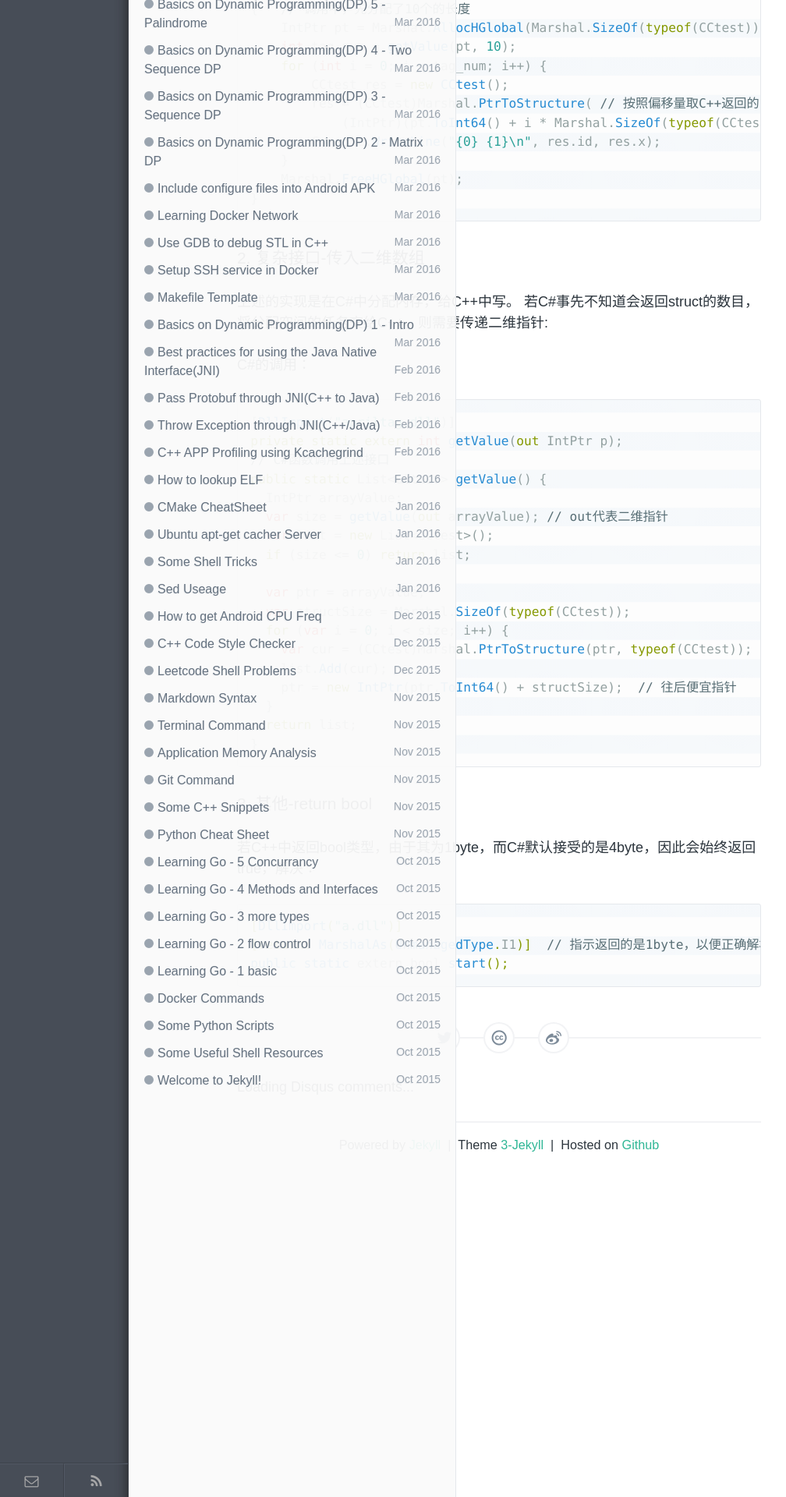
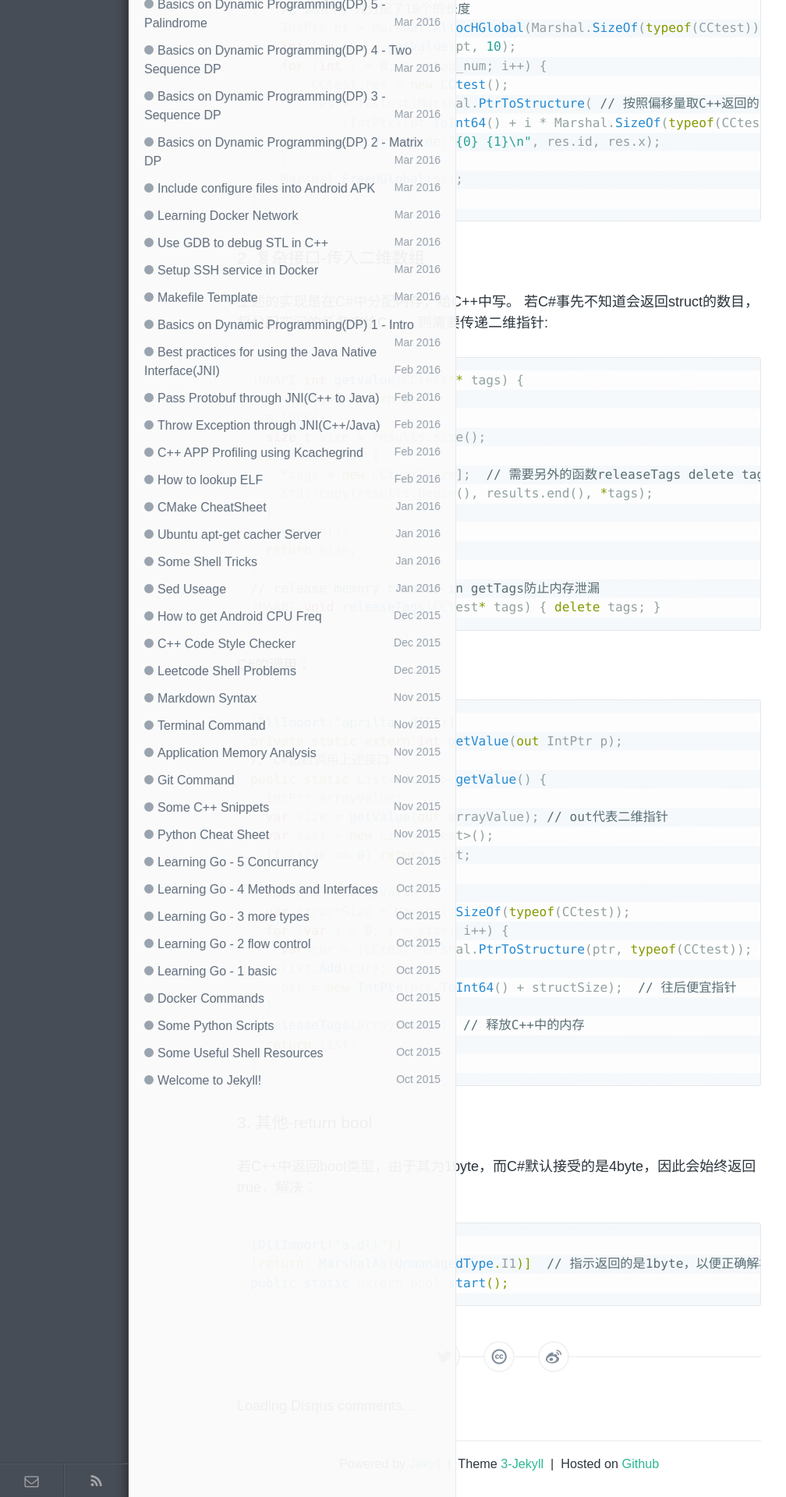
Before and after one commit to wykvictor/wykvictor.github.io, a Jekyll site: the page built from _posts/Tech/2016-05-12-C#-Wrap-C++.md, in a window 1280 px wide. Shown: the part 1282-3202 px from the top of the page at 78% size, without its empty margins (0-1008 px from the left). Built offline with Jekyll 4.4.1, drawn with Linux system fonts in a browser that asks for light colours; comment, search, counter and statistics services are not loaded.

Commit message:
update C# wrap C++ md

```diff
--- a/_posts/Tech/2016-05-12-C#-Wrap-C++.md
+++ b/_posts/Tech/2016-05-12-C#-Wrap-C++.md
@@ -2,7 +2,7 @@
 layout: post
 title:  "C# Wrap C++"
 date:   2016-05-12 16:00:00
-tags: [c#, c++, tech]
+CCtests: [c#, c++, tech]
 categories: Tech
 ---
 
@@ -66,7 +66,19 @@ static void Main(string[] args)
 上述的实现是在C#中分配内存，给C++中写。
 若C#事先不知道会返回struct的数目，将分配空间的任务交给C++，则需要传递二维指针:
 {% highlight C++ %}
-
+JNAAPI int getValue(CCtest** tags) {
+  if (!tags) return 0;
+  m.lock();
+  size_t size = results.size();
+  if (size > 0) {
+    *tags = new CCtest[size];  // 需要另外的函数releaseTags delete tags
+    std::copy(results.begin(), results.end(), *tags);
+  }
+  m.unlock();
+  return size;
+}
+// release memory created in getTags防止内存泄漏
+JNAAPI void releaseTags(CCtest* tags) { delete tags; }
 {% endhighlight %}
 C#的调用：
 {% highlight C# %}
@@ -86,6 +98,7 @@ public static List<CCtest> getValue() {
     list.Add(cur);
     ptr = new IntPtr(ptr.ToInt64() + structSize);  // 往后便宜指针
   }
+  releaseTags(arrayValue);  // 释放C++中的内存
   return list;
 }
 {% endhighlight %}
```
